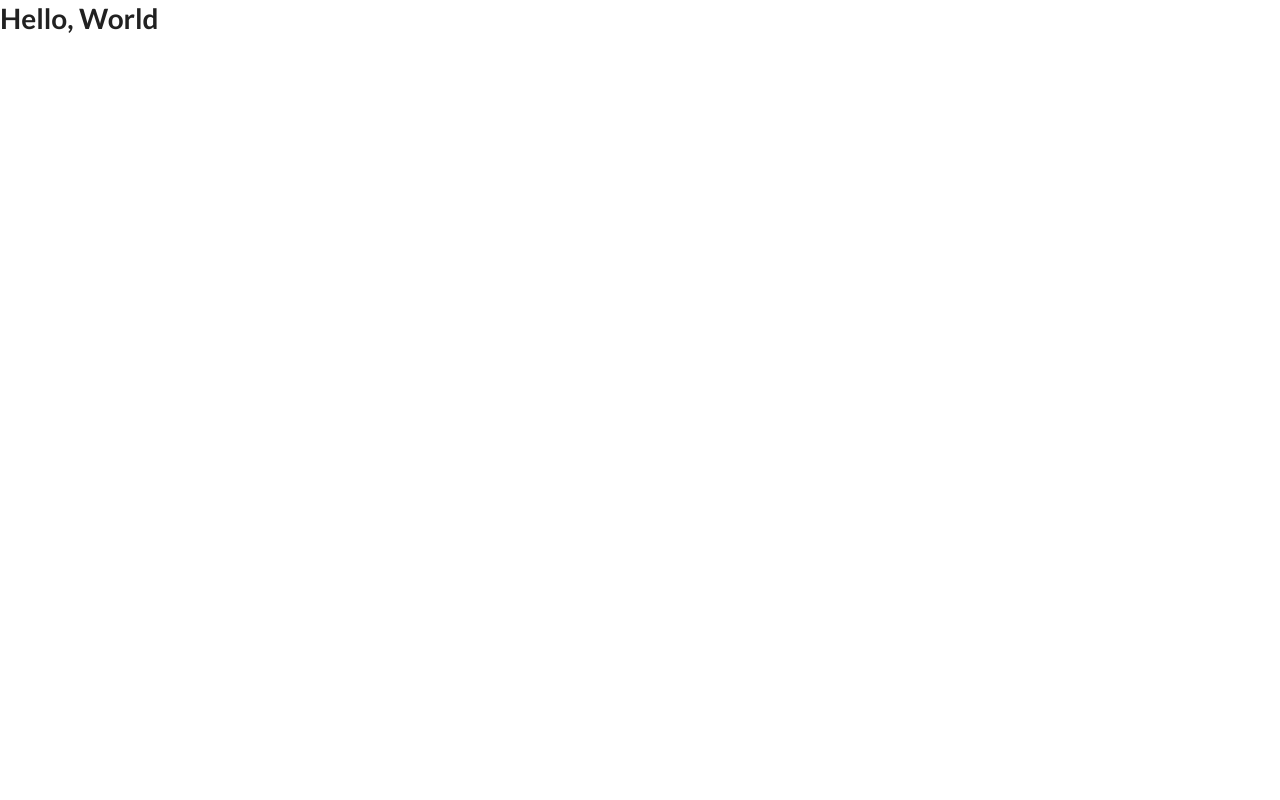
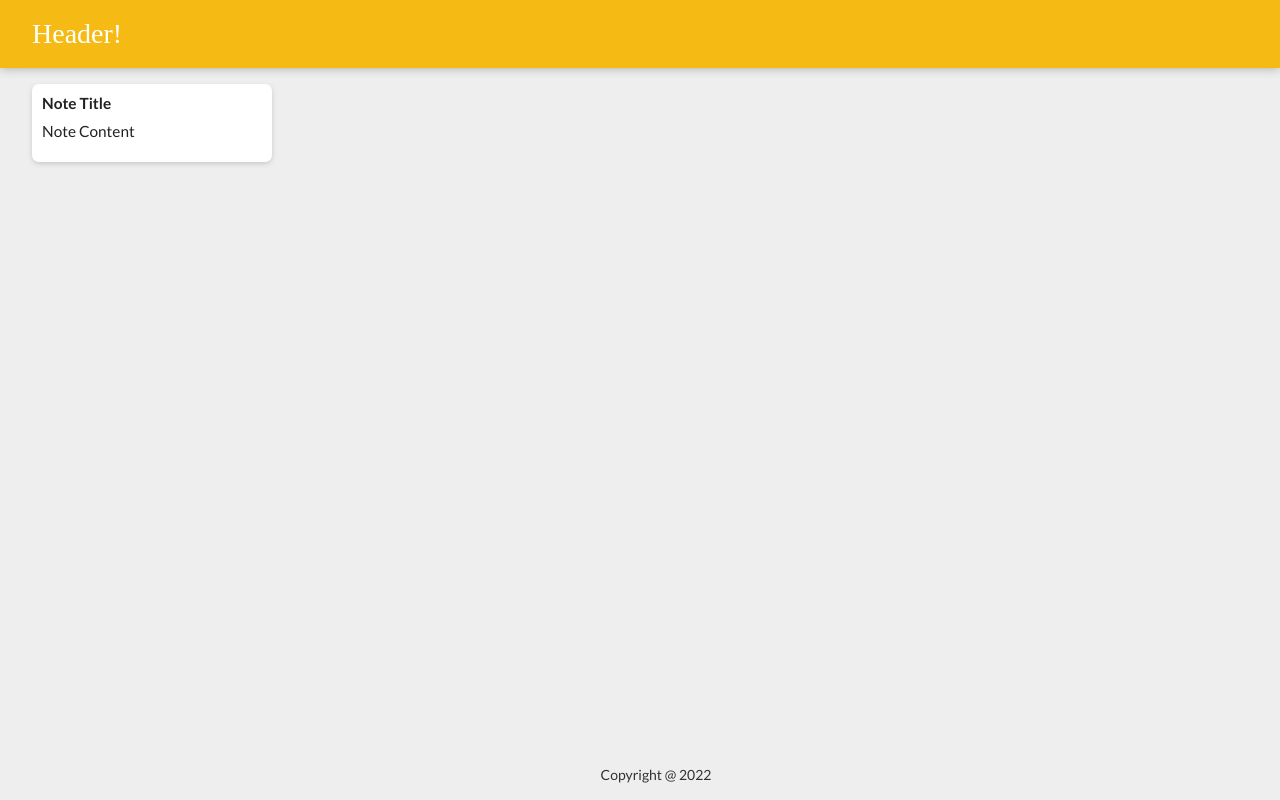
Before and after one commit to SheriefElnahas/Udemy-React-Angela-Project-1-Keeper, a React (Vite) app: page / in a window 1280 px wide. Built offline with nearby package versions, Linux system fonts and the light colour scheme.

Commit message:
Header Complete First Challenge

```diff
--- /dev/null
+++ b/src/App.css
@@ -0,0 +1,57 @@
+* {
+    padding: 0;
+    margin: 0;
+    box-sizing: border-box;
+  }
+  html {
+    font-family: "Montserrat", sans-serif;
+  }
+  body {
+    background: #eee;
+    padding: 0 16px;
+  }
+
+  header {
+    background-color: #f5ba13;
+    margin: auto -16px;
+    padding: 16px 32px;
+    box-shadow: 0 0 10px 0 rgba(0, 0, 0, 0.3);
+  }
+
+  header h1 {
+    color: #fff;
+    font-family: "McLaren", cursive;
+    font-weight: 200;
+  }
+
+  footer {
+    position: absolute;
+    text-align: center;
+    bottom: 0;
+    width: 100%;
+    height: 2.5rem;
+  }
+
+  footer p {
+    color: #333;
+  }
+
+  .Note {
+    background: #fff;
+    border-radius: 7px;
+    box-shadow: 0 2px 5px #ccc;
+    padding: 10px;
+    width: 240px;
+    margin: 16px;
+    float: left;
+  }
+  .Note h1 {
+    font-size: 1.1em;
+    margin-bottom: 6px;
+  }
+  .Note p {
+    font-size: 1.1em;
+    margin-bottom: 10px;
+    white-space: pre-wrap;
+    word-wrap: break-word;
+  }
--- a/src/App.jsx
+++ b/src/App.jsx
@@ -1,9 +1,14 @@
+import './App.css';
+import Header from "./components/Header";
+import Footer from "./components/Footer";
+import Note from "./components/Note";
+
 function App() {
-
-
   return (
     <div className="App">
-      <h1>Hello, World</h1>
+      <Header />
+      <Note />
+      <Footer />
     </div>
   )
 }
--- /dev/null
+++ b/src/components/Footer.jsx
@@ -0,0 +1,9 @@
+function Footer() {
+    return (
+        <footer>
+            <p>Copyright @ {new Date().getFullYear()}</p>
+        </footer>
+    )
+}
+
+export default Footer;
--- /dev/null
+++ b/src/components/Header.jsx
@@ -0,0 +1,9 @@
+function Header() {
+    return (
+        <header>
+            <h1>Header!</h1>
+        </header>
+    )
+}
+
+export default Header;
--- /dev/null
+++ b/src/components/Note.jsx
@@ -0,0 +1,12 @@
+
+
+function Note() {
+    return (
+        <div className="Note">
+            <h1>Note Title</h1>
+            <p>Note Content</p>
+        </div>
+    );
+}
+
+export default Note;
```
